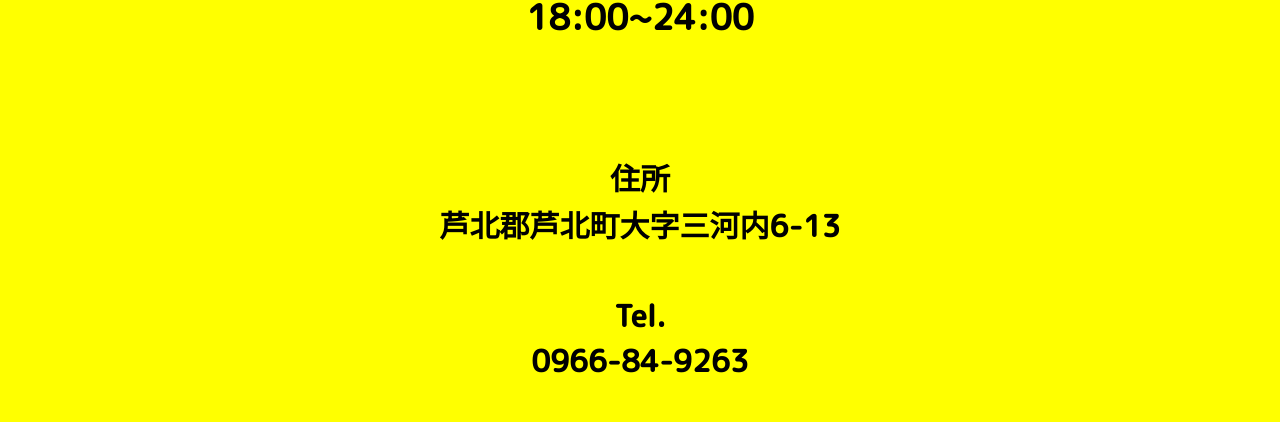
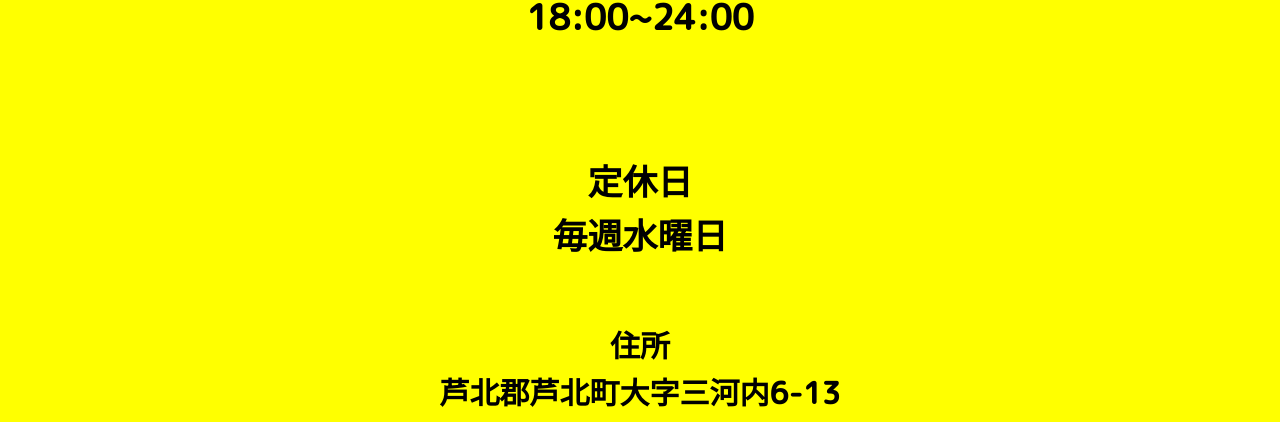
Before and after one commit to ryo04/meltstand, a plain HTML site: page index.html in a window 1280 px wide. Shown: the part 1925-2347 px from the top of the page. Drawn offline with nearby package versions, Linux system fonts and the light colour scheme.

Commit message:
Update index.html

```diff
--- a/index.html
+++ b/index.html
@@ -68,6 +68,8 @@
             ディナー<br>18:00~24:00<br><br>
         </h2>
 
+        <h2> 定休日<br>毎週水曜日</h2>
+
         <h3>住所<br>芦北郡芦北町大字三河内6-13<br><br>
           Tel.<br>0966-84-9263
         </h3>
```
